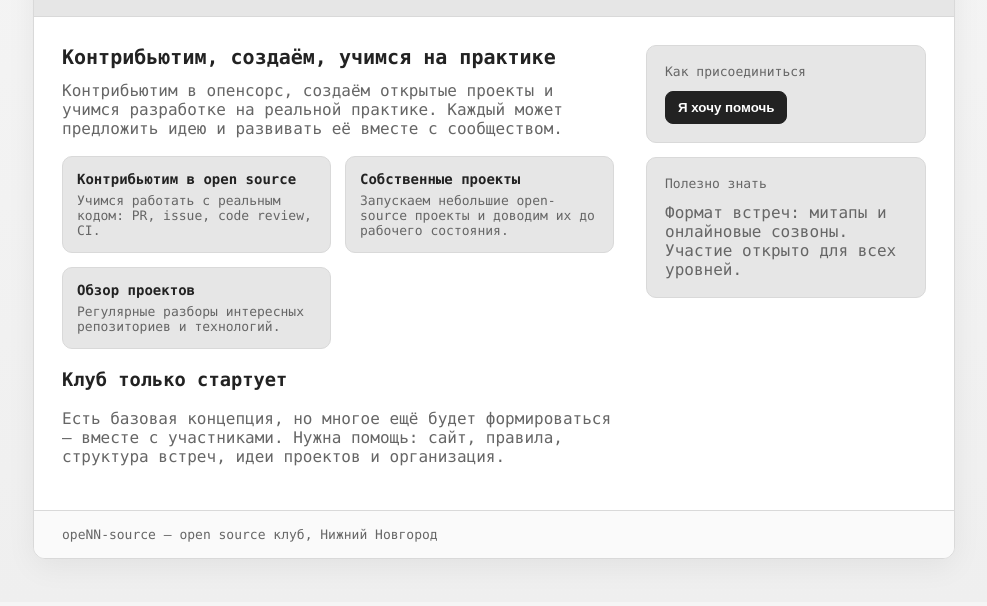
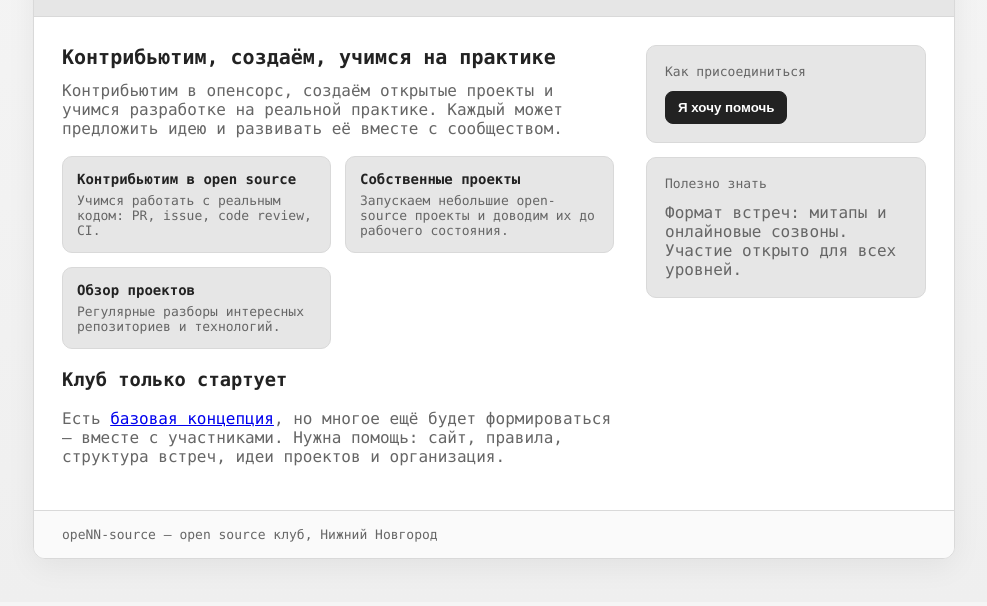
Before and after one commit to opeNN-source/opeNN-source.github.io, a plain HTML site: page index.html in a window 1280 px wide. Shown: the part 198-804 px from the top of the page, without its empty margins (146-1133 px from the left). Drawn offline with Linux system fonts and the light colour scheme.

Commit message:
add rules

```diff
--- a/index.html
+++ b/index.html
@@ -129,7 +129,7 @@
 
         <section style="margin-top:20px">
           <h3>Клуб только стартует</h3>
-          <p style="color:var(--muted)">Есть базовая концепция, но многое ещё будет формироваться — вместе с участниками. Нужна помощь: сайт, правила, структура встреч, идеи проектов и организация.</p>
+          <p style="color:var(--muted)">Есть <a href="./rules-and-structure.pdf">базовая концепция</a>, но многое ещё будет формироваться — вместе с участниками. Нужна помощь: сайт, правила, структура встреч, идеи проектов и организация.</p>
         </section>
 
       </section>
```
Also changed, not shown: 1 other file.
